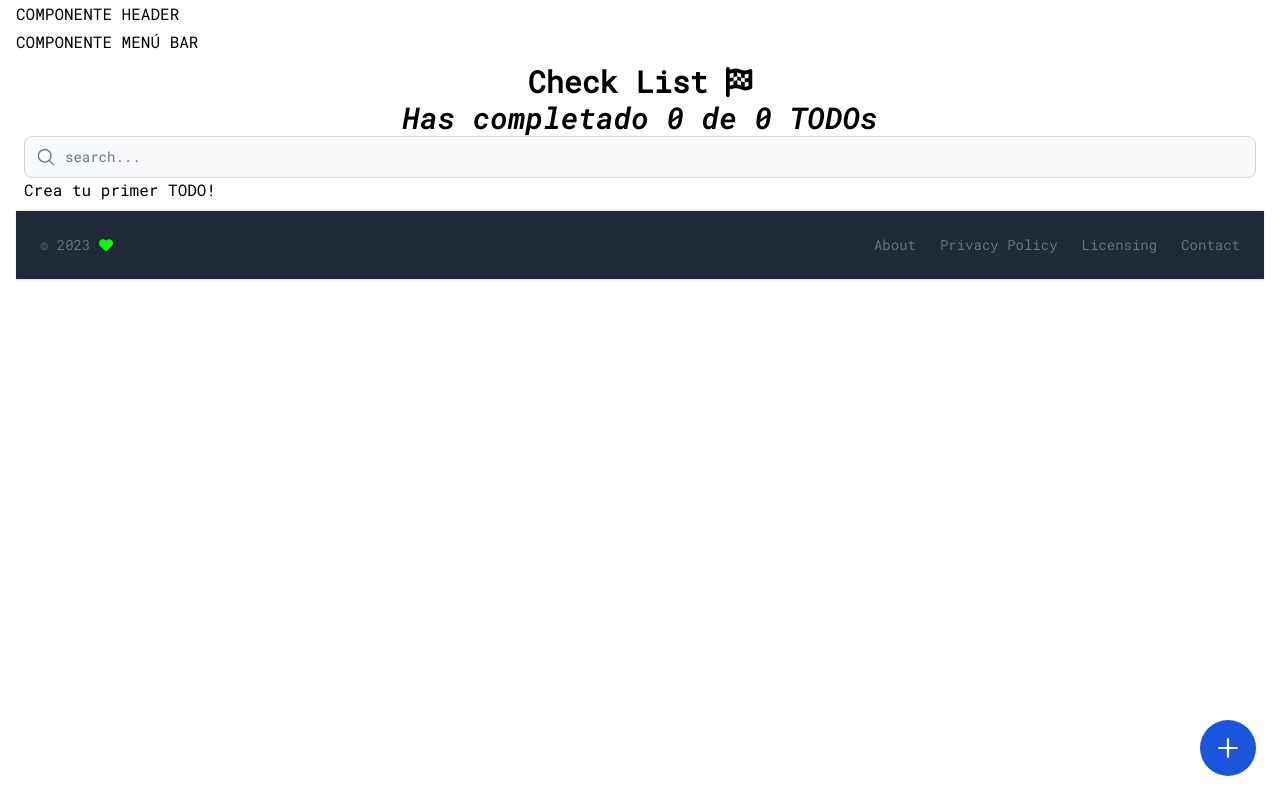
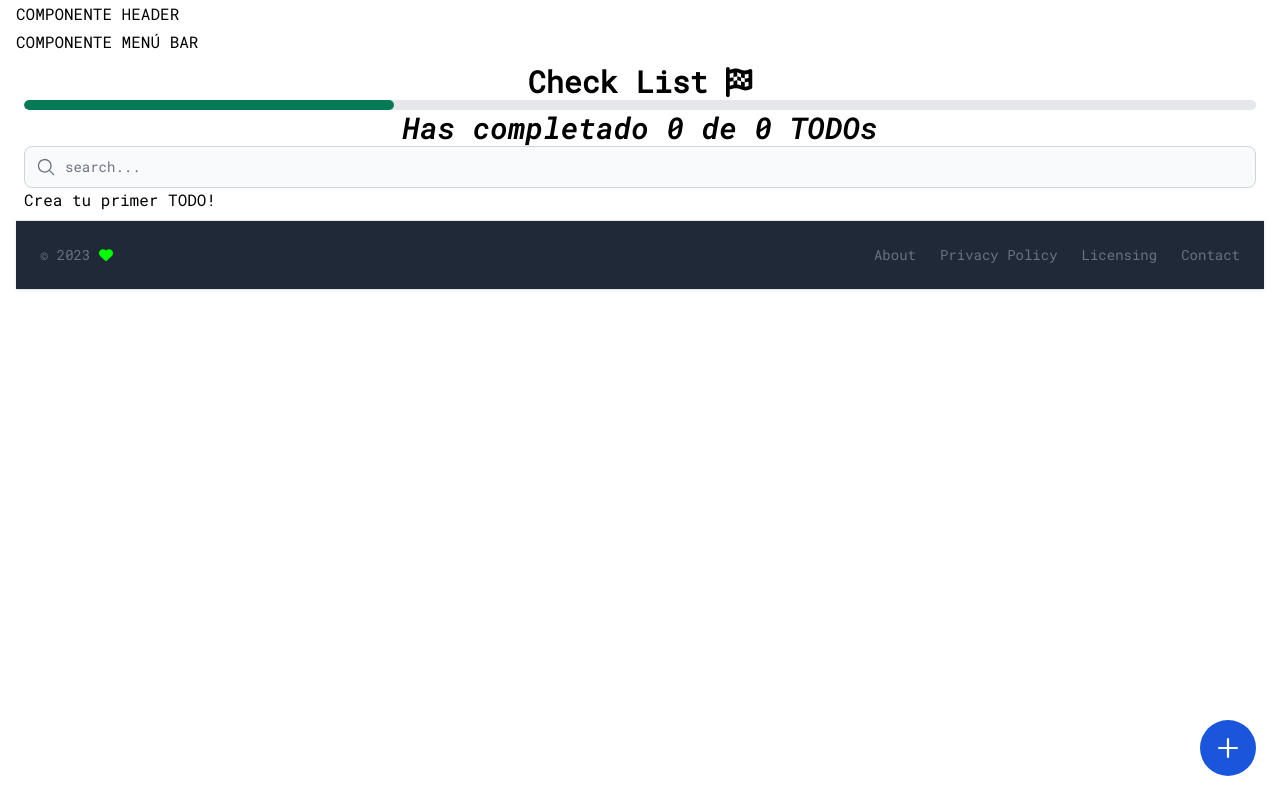
Before and after one commit to macknilan/todo-app-react, a React (Vite) app: page / in a window 1280 px wide. Built offline with nearby package versions, Linux system fonts and the light colour scheme.

Commit message:
:sparkles: [ADD] Se agrega useContext & createContext ...
para aplicar en el desarrollo de funcionalidades

```diff
--- a/src/features/todos/components/TodoHeader.jsx
+++ b/src/features/todos/components/TodoHeader.jsx
@@ -1,14 +1,20 @@
+/*
+    TODO: En la barra de progreso tiene que representar el porcentaje del total de completados
+*/
 import { faFlagCheckered } from '@fortawesome/free-solid-svg-icons';
 import { FontAwesomeIcon } from '@fortawesome/react-fontawesome';
-import { Fragment } from 'react';
+import { Progress } from 'flowbite-react';
+import { Fragment, useContext } from 'react';
+import { TodoContexts } from '../context/TodosContext';
 
 function TodoHeader() {
+  const contextData = useContext(TodoContexts);
+
   return (
     <Fragment>
       <div className='container font-bold text-center sm:text-lg md:text-2xl lg:text-3xl'>
-        <h2>
-          Check List <FontAwesomeIcon icon={faFlagCheckered} />
-        </h2>
+        Check List <FontAwesomeIcon icon={faFlagCheckered} />
+        <Progress color='green' progress={contextData.percentage} />
       </div>
     </Fragment>
   );
--- a/src/features/todos/components/TodoMain.jsx
+++ b/src/features/todos/components/TodoMain.jsx
@@ -16,8 +16,9 @@ import { TodoSearch } from './TodoSearch';
 // ];
 
 function TodoMain() {
-  const { item: todos, saveItem: saveTodos, loading, error} = useLocalStorage('TODOS_V1', []);
-  const { completedTodos, totalTodos, searchValue, setSearchValue, searchedTodos, completeTodo, deleteTodo} = todosActions(todos, saveTodos)
+  const { item: todos, saveItem: saveTodos, loading, error } = useLocalStorage('TODOS_V1', []);
+  const { completedTodos, totalTodos, searchValue, setSearchValue, searchedTodos, completeTodo, deleteTodo } =
+    todosActions(todos, saveTodos);
 
   return (
     <Fragment>
--- /dev/null
+++ b/src/features/todos/context/TodosContext.jsx
@@ -0,0 +1,10 @@
+import { createContext } from 'react';
+
+const TodoContexts = createContext();
+
+function TodosContext(props) {
+  const data = { percentage: 30 };
+  return <TodoContexts.Provider value={data}>{props.children}</TodoContexts.Provider>;
+}
+
+export { TodoContexts, TodosContext };
--- a/src/features/todos/context/index.js
+++ /dev/null
@@ -1,17 +0,0 @@
-import { createContext } from 'react';
-
-const TodoContext = createContext();
-
-function TodoProvider(props) {
-  return (
-    <TodoContext.Provider
-      value={{
-        varContex: 'SOME STRING',
-      }}
-    >
-      (props.children)
-    </TodoContext.Provider>
-  );
-}
-
-export { TodoContext };
--- a/src/features/todos/hooks/todosActions.js
+++ b/src/features/todos/hooks/todosActions.js
@@ -1,3 +1,4 @@
+// CUSTOM HOOKS PARA SEPARAR LAS ACCIONES DE LOS TODOS DE LA LA VISTA JSX
 import { useState } from 'react';
 
 function todosActions(todos, saveTodos) {
--- a/src/features/todos/index.jsx
+++ b/src/features/todos/index.jsx
@@ -2,14 +2,17 @@ import { Fragment } from 'react';
 import { CreateTodoButtom } from './components/CreateTodoButtom';
 import { TodoHeader } from './components/TodoHeader';
 import { TodoMain } from './components/TodoMain';
+import { TodosContext } from './context/TodosContext';
 
 function TodoFeature() {
   return (
-    <Fragment>
-      <CreateTodoButtom />
-      <TodoHeader />
-      <TodoMain />
-    </Fragment>
+    <TodosContext>
+      <Fragment>
+        <CreateTodoButtom />
+        <TodoHeader />
+        <TodoMain />
+      </Fragment>
+    </TodosContext>
   );
 }
 
```
